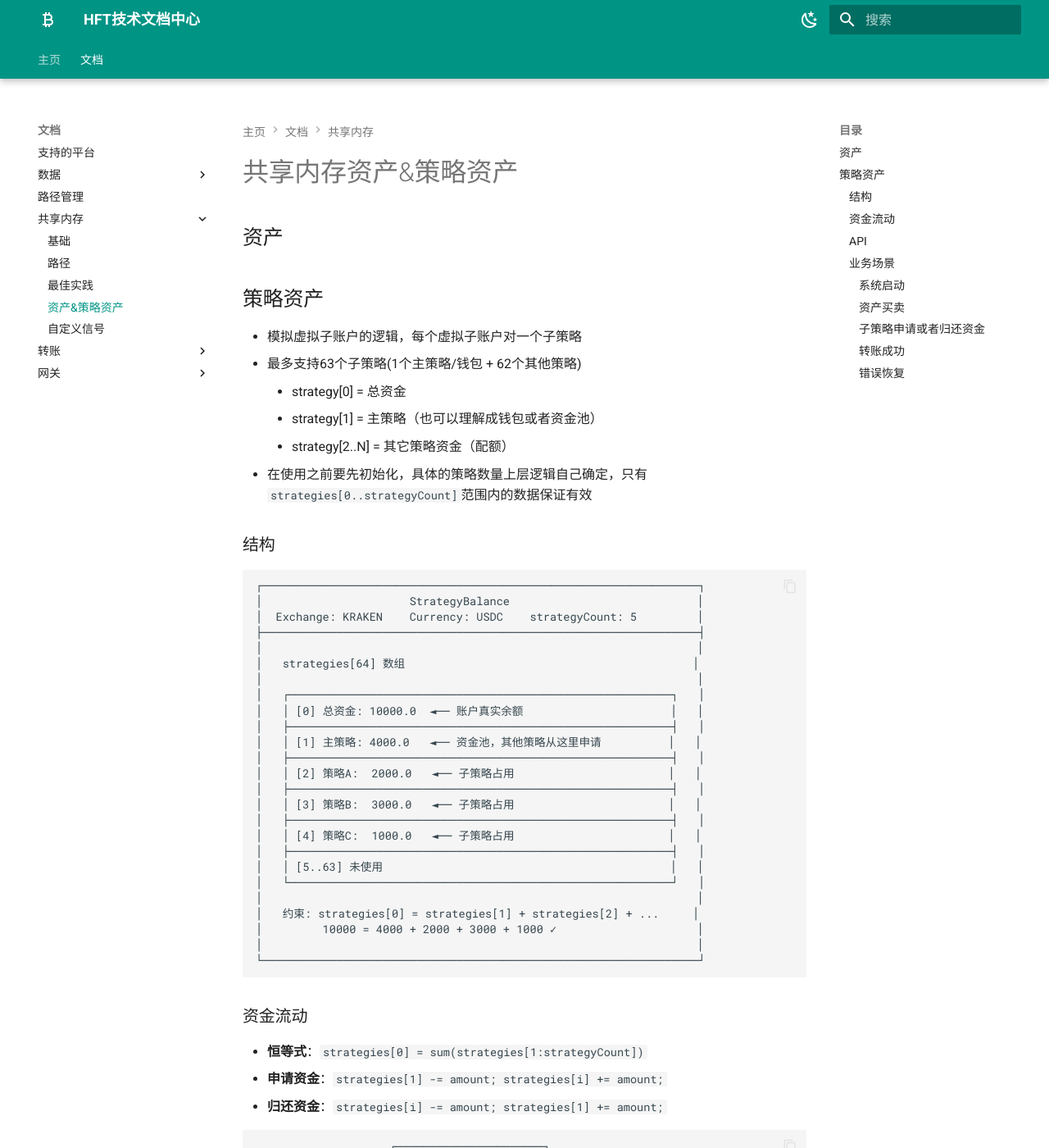
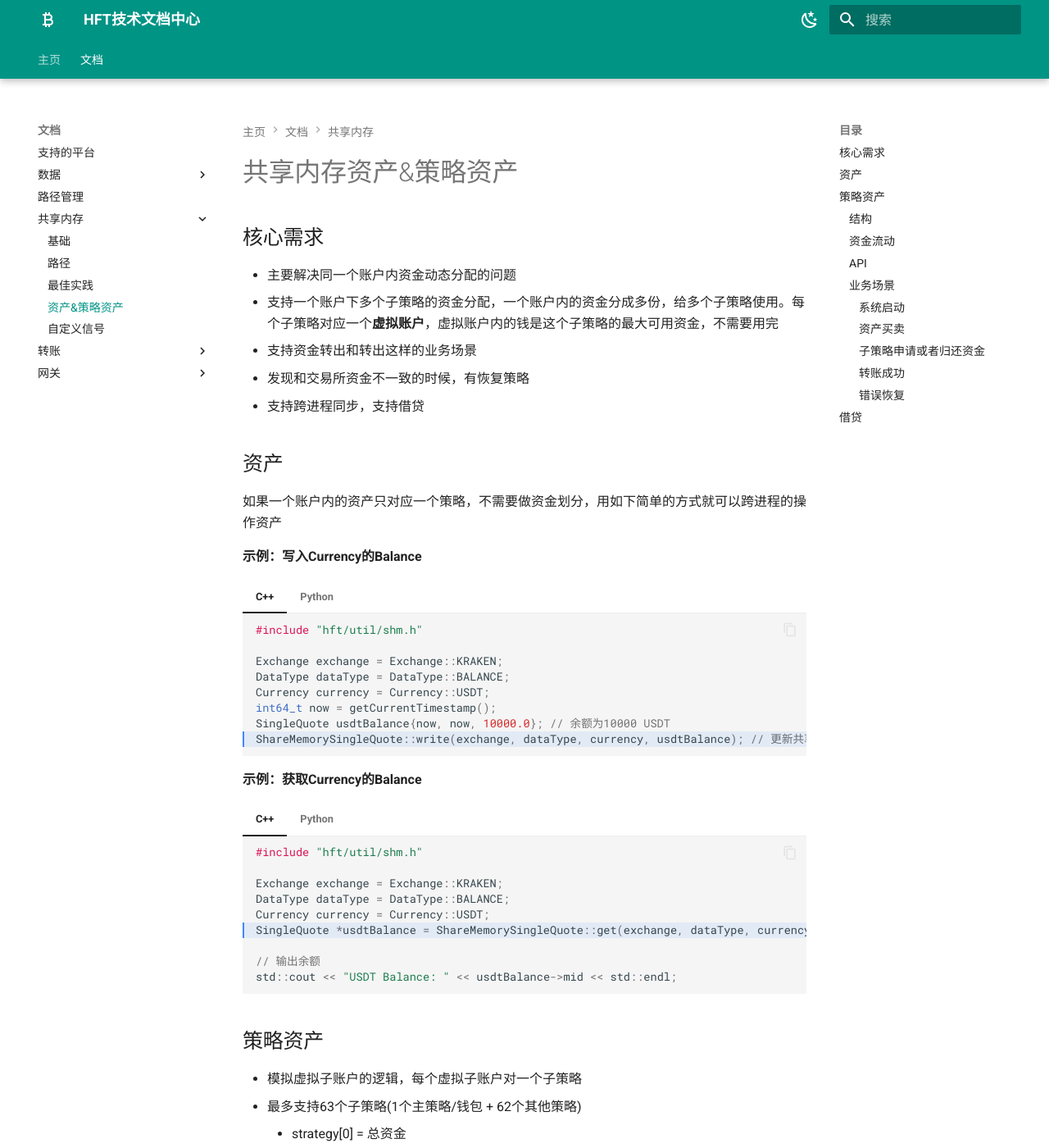
Before and after one commit to relaxdl/hft-wiki, an MkDocs documentation site: the page built from docs/common/shm_balance.md, in a window 1280 px wide and 1400 px high. Shown: the whole window at 82% size. Built offline with MkDocs 1.6.1 and Material for MkDocs 9.7.7, drawn with Linux system fonts in a browser that asks for light colours; some of the changed text lies outside the part shown.

Commit message:
update shm balance

````diff
--- a/docs/common/shm_balance.md
+++ b/docs/common/shm_balance.md
@@ -1,6 +1,90 @@
 # 共享内存资产&策略资产
 
+## 核心需求
+
+* 主要解决同一个账户内资金动态分配的问题
+* 支持一个账户下多个子策略的资金分配，一个账户内的资金分成多份，给多个子策略使用。每个子策略对应一个**虚拟账户**，虚拟账户内的钱是这个子策略的最大可用资金，不需要用完
+* 支持资金转出和转出这样的业务场景
+* 发现和交易所资金不一致的时候，有恢复策略
+* 支持跨进程同步，支持借贷
+
 ## 资产
+
+如果一个账户内的资产只对应一个策略，不需要做资金划分，用如下简单的方式就可以跨进程的操作资产
+
+**示例：写入Currency的Balance**
+
+=== "C++"
+
+    ```c++ hl_lines="8"
+    #include "hft/util/shm.h"
+
+    Exchange exchange = Exchange::KRAKEN;
+    DataType dataType = DataType::BALANCE;
+    Currency currency = Currency::USDT;
+    int64_t now = getCurrentTimestamp();
+    SingleQuote usdtBalance{now, now, 10000.0}; // 余额为10000 USDT
+    ShareMemorySingleQuote::write(exchange, dataType, currency, usdtBalance); // 更新共享内存
+    ```
+
+=== "Python"
+
+    ```python hl_lines="13-17"
+    import hft
+    import time
+
+    write_single_quote_currency = hft.writeSingleQuoteCurrency
+
+    def write_balance(exchange: Exchange, currency: Currency, balance: float, local_timestamp: int = None) -> None:
+        if local_timestamp is None:
+            local_timestamp = int(time.time() * 1_000_000)
+        write_single_quote_currency(
+            exchange,
+            DataType.BALANCE,
+            currency,
+            SingleQuote(timestamp=local_timestamp,
+                        localTimestamp=local_timestamp,
+                        mid=balance)
+        )
+
+    # 写入USDT余额
+    write_balance(Exchange.KRAKEN, Currency.USDT, 10000.0)
+    ```
+
+**示例：获取Currency的Balance**
+
+=== "C++"
+
+    ```c++ hl_lines="6"
+    #include "hft/util/shm.h"
+
+    Exchange exchange = Exchange::KRAKEN;
+    DataType dataType = DataType::BALANCE;
+    Currency currency = Currency::USDT;
+    SingleQuote *usdtBalance = ShareMemorySingleQuote::get(exchange, dataType, currency);
+
+    // 输出余额
+    std::cout << "USDT Balance: " << usdtBalance->mid << std::endl;
+    ```
+
+=== "Python"
+
+    ```python hl_lines="6-10"
+    import hft
+
+    get_single_quote_currency = hft.getSingleQuoteCurrency
+
+    def get_balance(exchange: Exchange, currency: Currency) -> SingleQuote:
+        return get_single_quote_currency(
+            exchange,
+            DataType.BALANCE,
+            currency,
+        )
+
+    # 获取并输出USDT余额
+    usdt_balance = get_balance(Exchange.KRAKEN, Currency.USDT)
+    print(f"USDT Balance: {usdt_balance.mid}")
+    ```
 
 ## 策略资产
 
@@ -76,6 +160,8 @@
 ```
 
 ### API
+
+所有涉及资金操作的API调用之后，会自动再平衡，保证**恒等式**的成立
 
 | 方法 | 说明 |
 |------|------|
@@ -180,3 +266,7 @@ if available + credit_limit < 0:
     manager.reset(hft.Currency.USDC, real_balance)
     # 子策略需要重新申请资金...
 ```
+
+## 借贷
+
+借贷是一个额外的逻辑，账户中存储的资产是不包括借贷额度的。**每种资产的借贷额度配置文件中单独配置**。资产当前的数量+借贷额度，是这个资产当前真正的可用额度。例如：如果一个资产当前的余额是100，借贷额度是50，这个资产的当前可用额度是`100+50=150`；如果一个资产当前的余额是-30，借贷额度是50，这个资产当前可用额度是`-30+50=20`。正常情况下，主策略（资金池）中的资金加上借贷额度，应该是大于等于0的。如果不满足这个条件，表示资金状态出错，需要用`reset`重置资金状态
````
